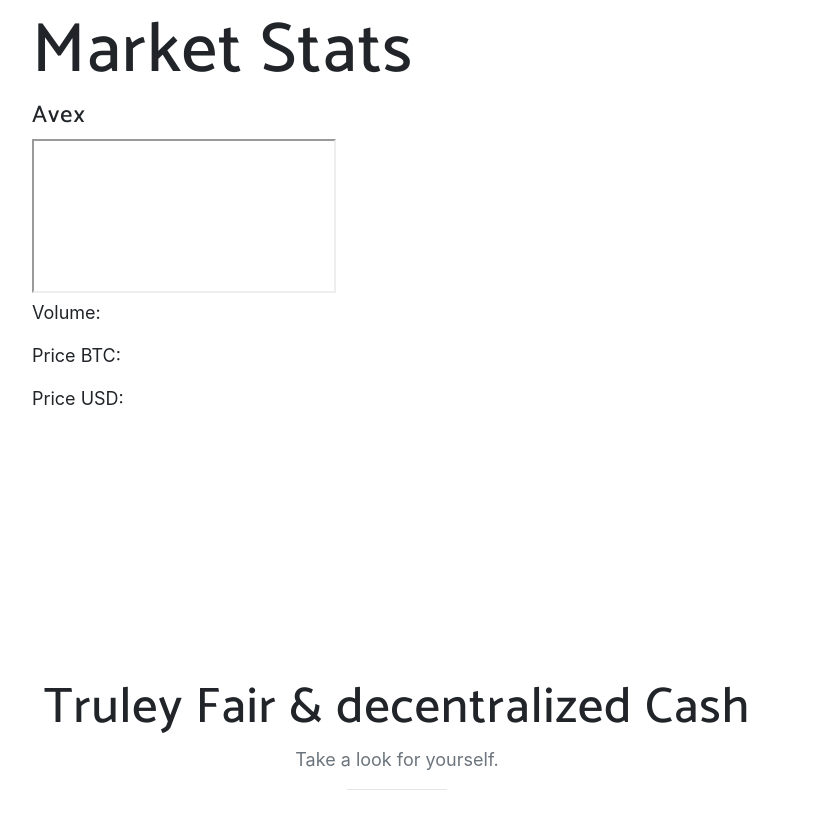
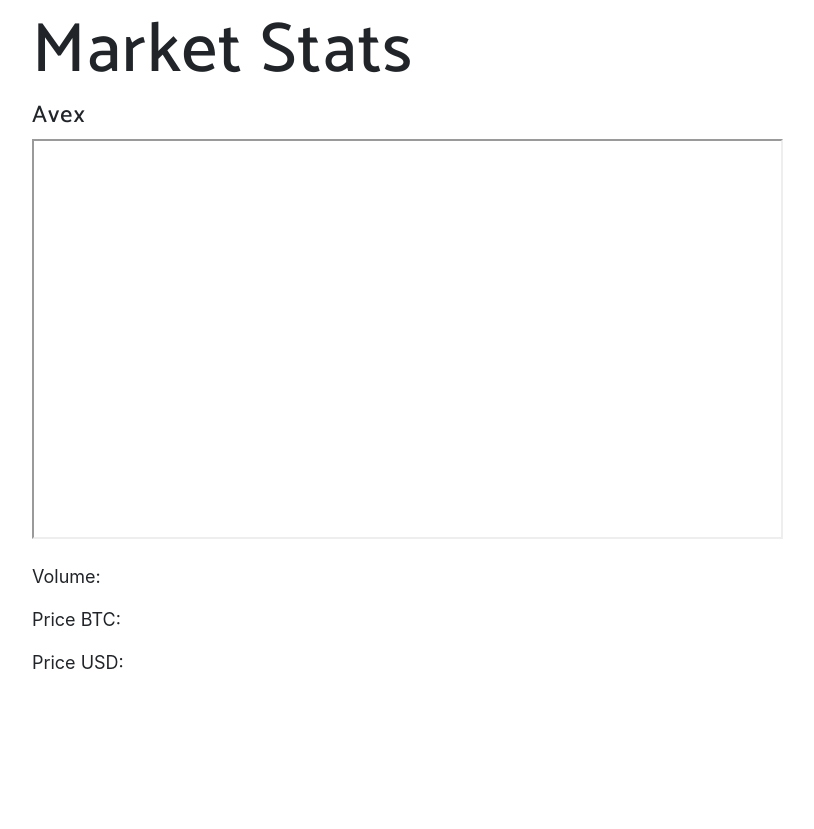
Before and after one commit to avrio-project/avriowebsite, a website with bundled scripts: page index.html in a window 1280 px wide. Shown: the part 940-1769 px from the top of the page, without its empty margins (243-1057 px from the left). Built offline with nearby package versions, Linux system fonts and the light colour scheme; no server answers; a web font is replaced by a local one.

Commit message:
Update index.html

```diff
--- a/index.html
+++ b/index.html
@@ -84,7 +84,7 @@
         <div class="col-md-8 mx-auto">
           <h2 class="section-heading">Market Stats</h2>
           <h4>Avex</h3>
-          <iframe id="graph"></iframe>
+          <iframe id="graph" style="display: block; width: 751px; height: 400px;"></iframe>
           <br>
           <p>Volume: <span id="vol"></span></p>
           <p>Price BTC: <span id="pricebtc"></span></p>
```
